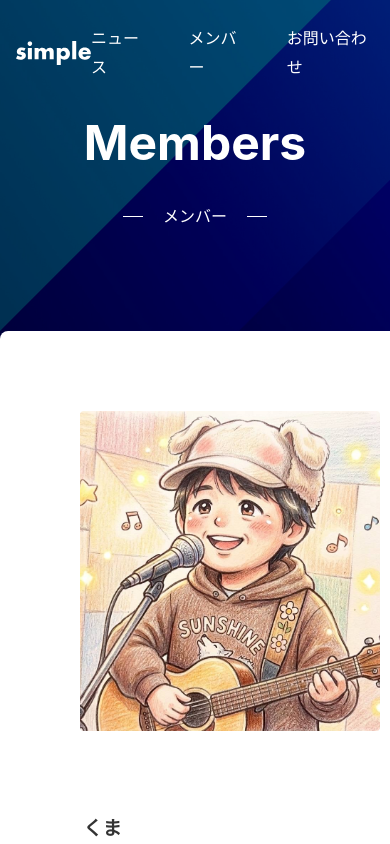
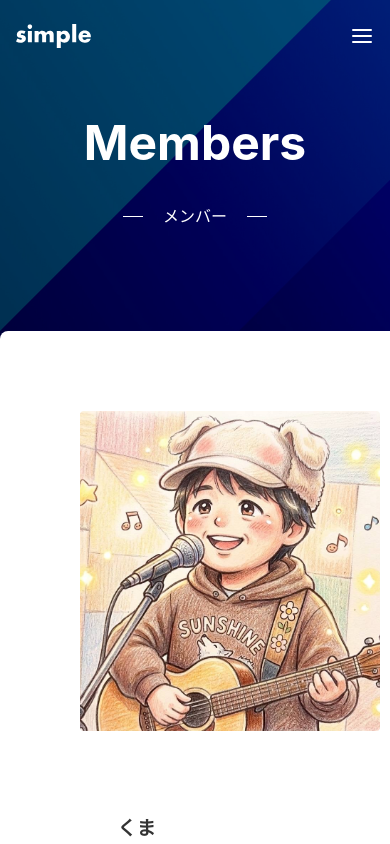
Before and after one commit to jiruneko/tonariHP, a Next.js app: page /members in a window 390 px wide. Shown: the top 844 px of the page. Built offline with nearby package versions, Linux system fonts and the light colour scheme.

Commit message:
Add new feature

```diff
--- a/app/_components/Header/index.module.css
+++ b/app/_components/Header/index.module.css
@@ -16,11 +16,11 @@
     height: 24px;
     width: auto;
 }
-.items {
+/* .items {
     display: flex;
     color: #fff;
     gap: 40px;
-}
+} */
 
 @media (max-width: 640px) {
     .header {
--- a/app/_components/Header/index.tsx
+++ b/app/_components/Header/index.tsx
@@ -1,6 +1,7 @@
 import Image from "next/image";
 import styles from "./index.module.css"
 import Link from "next/link";
+import Menu from "../Menu";
 
 export default function Header() {
     return (
@@ -15,19 +16,7 @@ export default function Header() {
             priority
             />
           </Link>
-          <nav className={styles.nav}>
-            <ul className={styles.items}>
-              <li>
-                <Link href="/news">ニュース</Link>
-              </li>
-              <li>
-                <Link href="/members">メンバー</Link>
-              </li>
-              <li>
-                <Link href="/contact">お問い合わせ</Link>
-              </li>
-            </ul>
-          </nav>
+          <Menu />
         </header>
     );
 }
--- /dev/null
+++ b/app/_components/Menu/index.module.css
@@ -0,0 +1,32 @@
+.items {
+    display: flex;
+    color: #fff;
+    gap: 40px;
+}
+
+.button {
+    display: none;
+}
+
+@media (max-width: 640px) {
+    .nav {
+        display: none;
+    }
+
+    .nav.open {
+        display: block;
+        position: fixed;
+        top: 0;
+        left: 0;
+        right: 0;
+        bottom: 0;
+        background-color: var(--color-border);
+    }
+
+    .button {
+        display: flex;
+        background: none;
+        border: none;
+        cursor: pointer;
+    }
+}
--- /dev/null
+++ b/app/_components/Menu/index.tsx
@@ -0,0 +1,31 @@
+"use client"
+
+import Link from "next/link";
+import Image from "next/image";
+import styles from "./index.module.css";
+
+export default function Menu() {
+    const open = () => {
+        document.querySelector("nav")?.classList.add(styles.open);
+    };
+    return (
+        <div>
+        <nav className={styles.nav}>
+            <ul className={styles.items}>
+                <li>
+                    <Link href="./news">ニュース</Link>
+                </li>
+                <li>
+                    <Link href="./members">メンバー</Link>
+                </li>
+                <li>
+                    <Link href="./contact">お問い合わせ</Link>
+                </li>
+            </ul>
+        </nav>
+        <button className={styles.button} onClick={open}>
+            <Image src="/menu.svg" alt="メニュー" width={24} height={24} />
+        </button>
+        </div>
+    );
+}
--- a/app/members/page.module.css
+++ b/app/members/page.module.css
@@ -15,8 +15,6 @@
 }
 
 .image {
-    width: 300px;
-  height: 320px;
   object-fit: cover;
   border-radius: var(--border-radius);
 }
--- a/app/members/page.tsx
+++ b/app/members/page.tsx
@@ -12,8 +12,7 @@ const data = {
       },
       name: "てつにい",
       position: "代表",
-            profile:
-            "------------------------------------------",
+      profile: "------------------------------------------",
     },
     {
       id: "2",
@@ -24,8 +23,7 @@ const data = {
       },
       name: "くま",
       position: "副代表",
-            profile:
-            "******************************************"
+      profile: "******************************************",
     },
   ],
 };
@@ -41,20 +39,22 @@ export default function Page() {
             <li key={member.id} className={styles.list}>
               <Image
                 src={member.image.url}
-                            alt=""
-                            width={member.image.width}
-                            height={member.image.height}
+                alt={member.name}
+                width={300}
+                height={320}
                 className={styles.image}
+                priority
               />
+
               <dl>
                 <dt className={styles.name}>{member.name}</dt>
                 <dd className={styles.position}>{member.position}</dd>
-                          <dd className={styles.prpfile}>{member.profile}</dd>
+                <dd className={styles.profile}>{member.profile}</dd>
               </dl>
             </li>
           ))}
         </ul>
       )}
     </div>
-    )
+  );
 }
```
Lines whose indentation alone changed are shown as unchanged.
